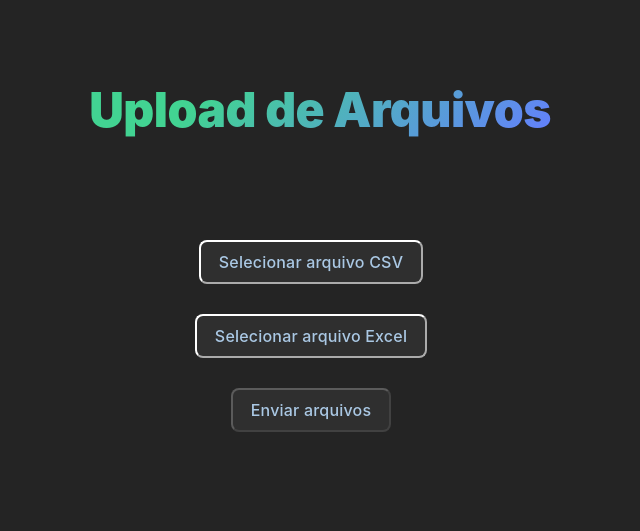
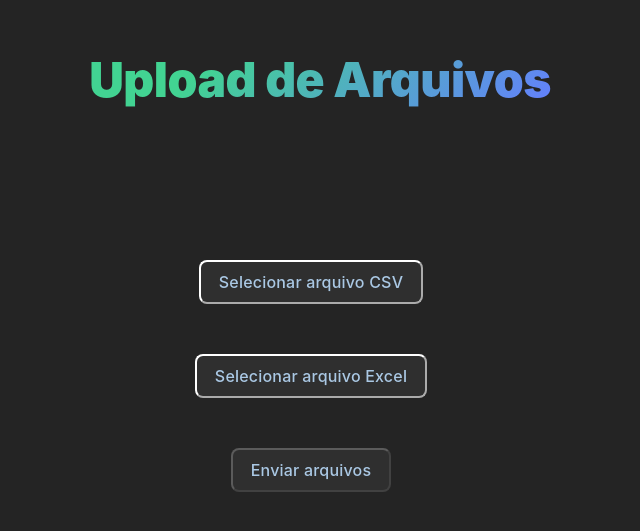
Before and after one commit to itstakas/Projeto_Vendas, a Vue app in the folder frontend/: page / in a window 1280 px wide. Shown: the part 129-660 px from the top of the page, without its empty margins (320-960 px from the left). Built offline with nearby package versions, Linux system fonts and the light colour scheme.

Commit message:
dash 1.1 finalizados

```diff
--- a/frontend/src/assets/style.css
+++ b/frontend/src/assets/style.css
@@ -179,7 +179,7 @@ h1 {
 
 button {
     -webkit-text-size-adjust: 100%;
-    margin-bottom: 30px;
+    margin-top: 50px;
     --vt-c-white: #ffffff;
     --vt-c-white-soft: #f9f9f9;
     --vt-c-white-mute: #f1f1f1;
```
Also changed, not shown: 1 other file (tests, documents, lock files or other folders).
